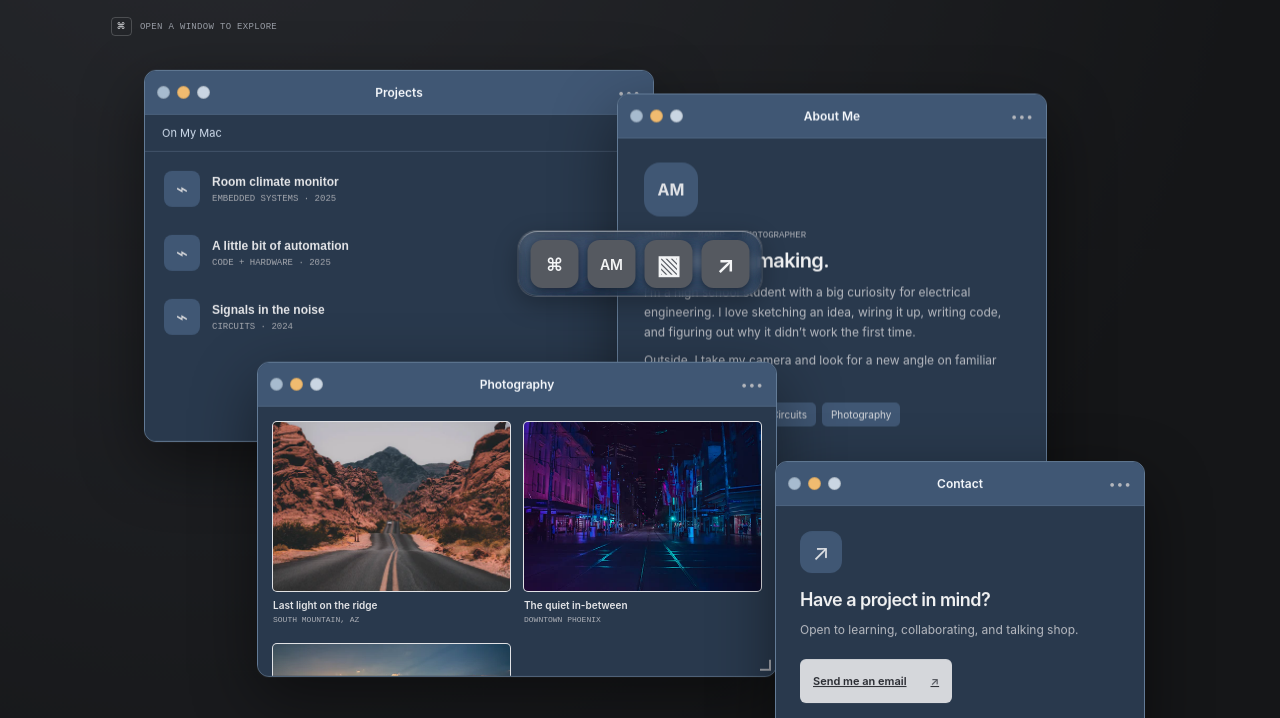
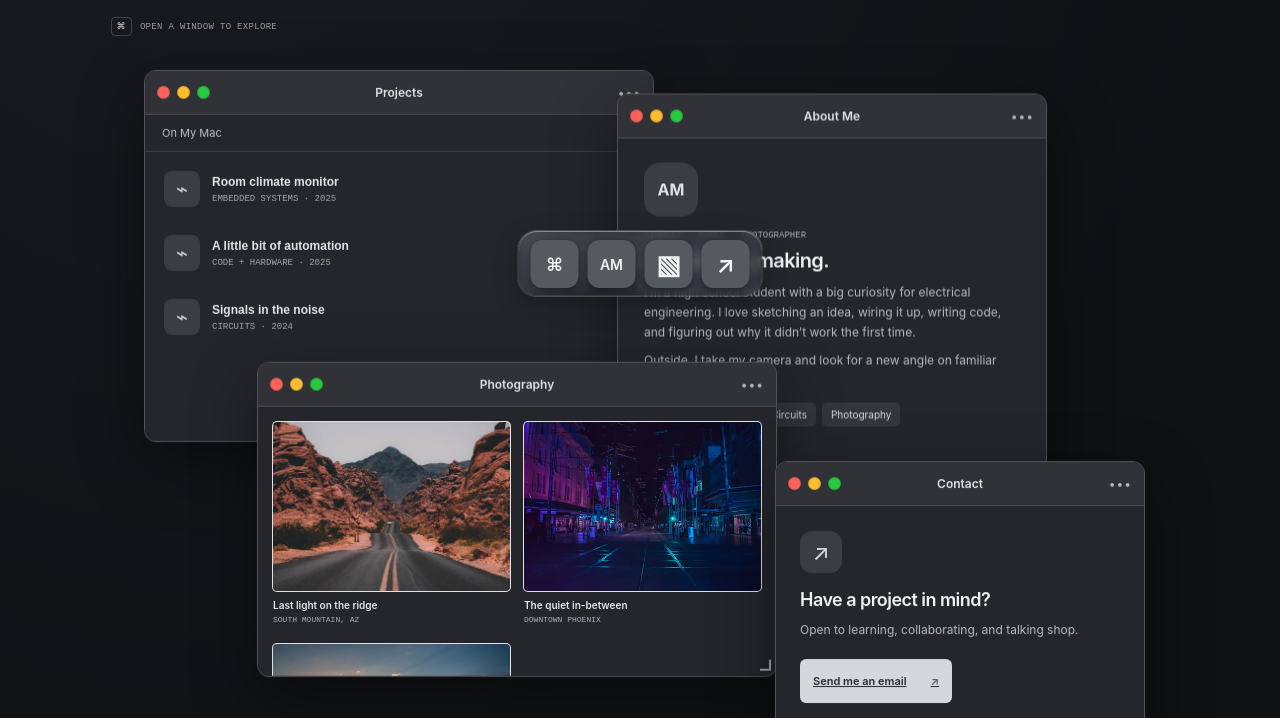
Before and after one commit to Ethan-SP/portfolio, a website built with Vite: page index.html in a window 1280 px wide. Shown: the part 485-1203 px from the top of the page. Built offline with nearby package versions, Linux system fonts and the light colour scheme.

Commit message:
Restore neutral macOS palette over darker desktop

```diff
--- a/src/style.css
+++ b/src/style.css
@@ -142,38 +142,11 @@ html { scroll-padding-block: calc(64px + var(--safe-top)) calc(96px + var(--safe
   .about-window-content > p:not(.profile-label), .contact-window-content p { font-size: 15px; }
 }
 
-/* Graphite desktop, slate windows, amber accents. */
-:root {
-  --workspace: #151618;
-  --window-face: #29394d;
-  --window-bar: #405774;
-  --accent: #f0bb70;
+/* Let the neutral window surfaces stand out against the desktop. */
+.desktop { background: #101113; }
+.desktop::before {
+  background: radial-gradient(ellipse at 18% 14%, #1b1c20 0, #101113 70%);
 }
-.desktop { background: var(--workspace); }
-.desktop::before {
-  background: radial-gradient(ellipse at 18% 14%, #292b30 0, var(--workspace) 70%);
-}
-.app-window {
-  background: var(--window-face);
-  border-color: #637b96;
-}
-.window-content { background: var(--window-face); }
-.window-titlebar {
-  background: var(--window-bar);
-  border-bottom-color: #7e95b130;
-}
-.window-titlebar h2 { color: #f5f8fc; }
-.window-toolbar { border-color: #677e9960; color: #d2dfef; }
-.project-row:hover, .project-row:focus-visible,
-.file-icon, .profile-symbol, .mail-glyph, .skill-tags span {
-  background: var(--window-bar);
-}
-.desktop-welcome h1 .typed-wrap, .desktop-welcome h1 .cursor { color: var(--accent); }
-.dock-app.is-open::after { background: var(--accent); }
-.traffic.close-window { background: #a7bbcf; }
-.traffic.minimize-window { background: var(--accent); }
-.traffic.maximize-window { background: #cad6e3; }
-:focus-visible, .project-row:focus-visible { outline-color: var(--accent); }
 
 .menubar.liquidGlass, .dock.liquidGlass {
   isolation: isolate;
@@ -189,7 +162,7 @@ html { scroll-padding-block: calc(64px + var(--safe-top)) calc(96px + var(--safe
 }
 @supports ((backdrop-filter: blur(1px)) or (-webkit-backdrop-filter: blur(1px))) {
   .menubar.liquidGlass, .dock.liquidGlass {
-    background: #19233285;
+    background: #20212685;
   }
   .menubar.liquidGlass::before, .dock.liquidGlass::before {
     -webkit-backdrop-filter: blur(8px) saturate(130%);
```
